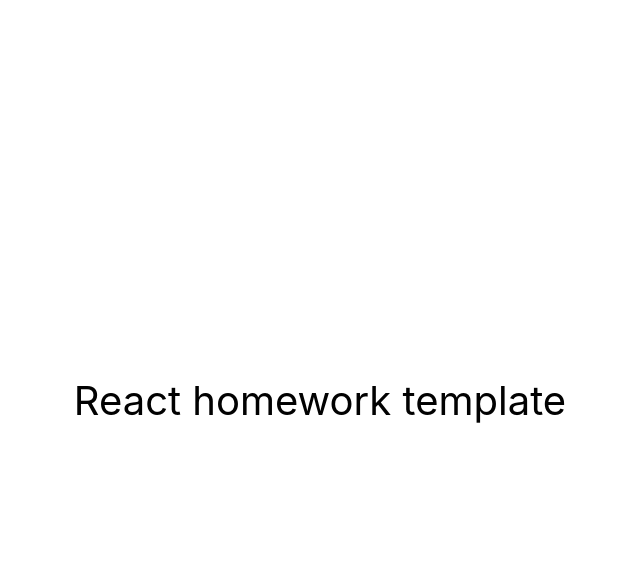
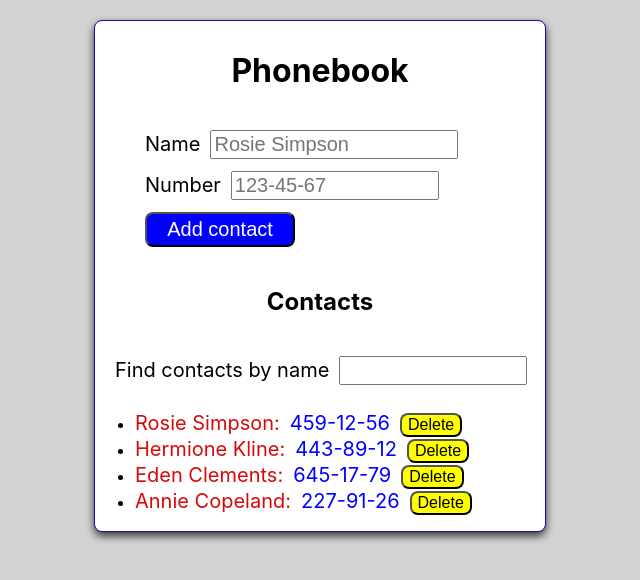
Before and after one commit to verhowyna/goit-react-hw-06-phonebook, a React (Create React App) app: page / in a window 1280 px wide. Shown: the top 580 px of the page, without its empty margins (320-960 px from the left). Built offline with nearby package versions, Linux system fonts and the light colour scheme.

Commit message:
commit-1

```diff
--- a/src/components/App.jsx
+++ /dev/null
@@ -1,16 +0,0 @@
-export const App = () => {
-  return (
-    <div
-      style={{
-        height: '100vh',
-        display: 'flex',
-        justifyContent: 'center',
-        alignItems: 'center',
-        fontSize: 40,
-        color: '#010101'
-      }}
-    >
-      React homework template
-    </div>
-  );
-};
--- /dev/null
+++ b/src/components/App/App.jsx
@@ -0,0 +1,73 @@
+import { useState, useEffect } from 'react';
+import { nanoid } from 'nanoid';
+
+import { Phonebook } from '../Phonebook/Phonebook';
+import { Contacts } from '../Contacts/Contacts';
+import { Filter } from '../Filter/Filter';
+import css from './App.module.css';
+
+export const App = () => {
+  const [contacts, setContacts] = useState(
+    () =>
+      JSON.parse(window.localStorage.getItem('contacts-list')) ?? [
+        { id: 'id-1', name: 'Rosie Simpson', number: '459-12-56' },
+        { id: 'id-2', name: 'Hermione Kline', number: '443-89-12' },
+        { id: 'id-3', name: 'Eden Clements', number: '645-17-79' },
+        { id: 'id-4', name: 'Annie Copeland', number: '227-91-26' },
+      ]
+  );
+
+  const [filter, setFilter] = useState('');
+
+  useEffect(() => {
+    window.localStorage.setItem('contacts-list', JSON.stringify(contacts));
+  }, [contacts]);
+
+  const addContact = ({ name, number }) => {
+    const newContact = {
+      id: nanoid(),
+      name,
+      number,
+    };
+
+    contacts.filter(
+      contact =>
+        contact.name.toLowerCase().trim() ===
+          newContact.name.toLowerCase().trim() ||
+        contact.number.trim() === newContact.number.trim()
+    ).length
+      ? alert(`${newContact.name}: is already in contacts`)
+      : setContacts([newContact, ...contacts]);
+  };
+
+  const handleDelete = id => {
+    setContacts(contacts.filter(contact => contact.id !== id));
+  };
+
+  const updateFilter = event => {
+    setFilter(event.currentTarget.value.toLowerCase());
+  };
+
+  const filtredContacts = () => {
+    return contacts.filter(contact =>
+      contact.name.toLowerCase().includes(filter.toLowerCase())
+    );
+  };
+
+  return (
+    <div className={css.container}>
+      <h1>Phonebook</h1>
+      <Phonebook
+        className={css.phonebook}
+        onAddContact={addContact}
+      ></Phonebook>
+      <h2>Contacts</h2>
+      <Filter className={css.filter} onFilter={updateFilter}></Filter>
+      <Contacts
+        className={css.contacts}
+        contactsList={filtredContacts()}
+        onDelete={handleDelete}
+      ></Contacts>
+    </div>
+  );
+};
--- /dev/null
+++ b/src/components/App/App.module.css
@@ -0,0 +1,20 @@
+body {
+  background-color: rgb(212, 210, 210);
+}
+
+.container {
+  display: flex;
+  flex-direction: column;
+  gap: 10px;
+  margin: 20px auto;
+  width: 450px;
+  background-color: #fff;
+  border-radius: 8px;
+  border: 1px solid rgb(39, 4, 167);
+  box-shadow: rgb(53, 52, 52) 0 4px 8px 0;
+}
+
+h1,
+h2 {
+  margin: 30px auto;
+}
--- /dev/null
+++ b/src/components/Contacts/Contacts.js
@@ -0,0 +1,23 @@
+import css from './Contacts.module.css';
+
+export const Contacts = ({ contactsList, onDelete }) => {
+  return (
+    <ul>
+      {contactsList.map(contact => {
+        return (
+          <li className={css.contact} key={contact.id}>
+            <span className={css.name}>{contact.name}:</span>
+            <span className={css.number}>{contact.number}</span>
+            <button
+              className={css.buttonDelete}
+              type="button"
+              onClick={() => onDelete(contact.id)}
+            >
+              Delete
+            </button>
+          </li>
+        );
+      })}
+    </ul>
+  );
+};
--- /dev/null
+++ b/src/components/Contacts/Contacts.module.css
@@ -0,0 +1,17 @@
+.name {
+  font-size: 20px;
+  color: rgb(214, 10, 10);
+}
+
+.number {
+  font-size: 20px;
+  color: blue;
+  margin-left: 10px;
+}
+
+.buttonDelete {
+  font-size: 16px;
+  background-color: yellow;
+  margin-left: 10px;
+  border-radius: 8px;
+}
--- /dev/null
+++ b/src/components/Filter/Filter.js
@@ -0,0 +1,18 @@
+import { nanoid } from 'nanoid';
+import css from './Filter.module.css';
+
+export const Filter = ({ value, onFilter }) => {
+  return (
+    <label className={css.labelSearch}>
+      Find contacts by name
+      <input
+        type="text"
+        name="filter"
+        className={css.inputSearch}
+        id={nanoid()}
+        value={value}
+        onChange={onFilter}
+      />
+    </label>
+  );
+};
--- /dev/null
+++ b/src/components/Filter/Filter.module.css
@@ -0,0 +1,10 @@
+.labelSearch {
+  font-size: 20px;
+  margin-left: 20px;
+}
+
+.inputSearch {
+  font-size: 20px;
+  width: 180px;
+  margin-left: 10px;
+}
--- /dev/null
+++ b/src/components/Phonebook/Phonebook.js
@@ -0,0 +1,55 @@
+import { Formik, Form, Field, ErrorMessage } from 'formik';
+import * as Yup from 'yup';
+
+import css from './Phonebook.module.css';
+
+const schema = Yup.object().shape({
+  name: Yup.string()
+    .min(3, 'Please enter 3 or more characters')
+    .required('Please enter a name'),
+  number: Yup.string()
+    .matches(/^(\d{3}-\d{2}-\d{2})$/, 'Please enter 7 digit as 123-45-67)')
+    .required('Please enter a number'),
+});
+
+export const Phonebook = ({ onAddContact }) => {
+  return (
+    <Formik
+      initialValues={{
+        name: '',
+        number: '',
+      }}
+      validationSchema={schema}
+      onSubmit={(values, actions) => {
+        onAddContact(values);
+        actions.resetForm();
+      }}
+    >
+      <Form className={css.formList} autoComplete="off">
+        <label className={css.label}>
+          Name
+          <Field
+            type="text"
+            name="name"
+            className={css.inputName}
+            placeholder="Rosie Simpson"
+          />
+          <ErrorMessage className={css.message} name="name" component="div" />
+        </label>
+        <label className={css.label}>
+          Number
+          <Field
+            type="tel"
+            name="number"
+            className={css.inputNumber}
+            placeholder="123-45-67"
+          />
+          <ErrorMessage name="number" component="div" />
+        </label>
+        <button className={css.submitButton} type="submit">
+          Add contact
+        </button>
+      </Form>
+    </Formik>
+  );
+};
--- /dev/null
+++ b/src/components/Phonebook/Phonebook.module.css
@@ -0,0 +1,31 @@
+.formList {
+  display: flex;
+  flex-direction: column;
+  gap: 12px;
+  padding-left: 50px;
+}
+
+.label {
+  font-size: 20px;
+}
+
+.inputName {
+  font-size: 20px;
+  margin-left: 10px;
+  width: 240px;
+}
+
+.inputNumber {
+  font-size: 20px;
+  margin-left: 10px;
+  width: 200px;
+}
+
+.submitButton {
+  font-size: 20px;
+  width: 150px;
+  color: #fff;
+  background-color: blue;
+  border-radius: 8px;
+  padding: 4px;
+}
--- a/src/index.js
+++ b/src/index.js
@@ -1,6 +1,6 @@
 import React from 'react';
 import ReactDOM from 'react-dom/client';
-import { App } from 'components/App';
+import { App } from 'components/App/App';
 import './index.css';
 
 ReactDOM.createRoot(document.getElementById('root')).render(
```
